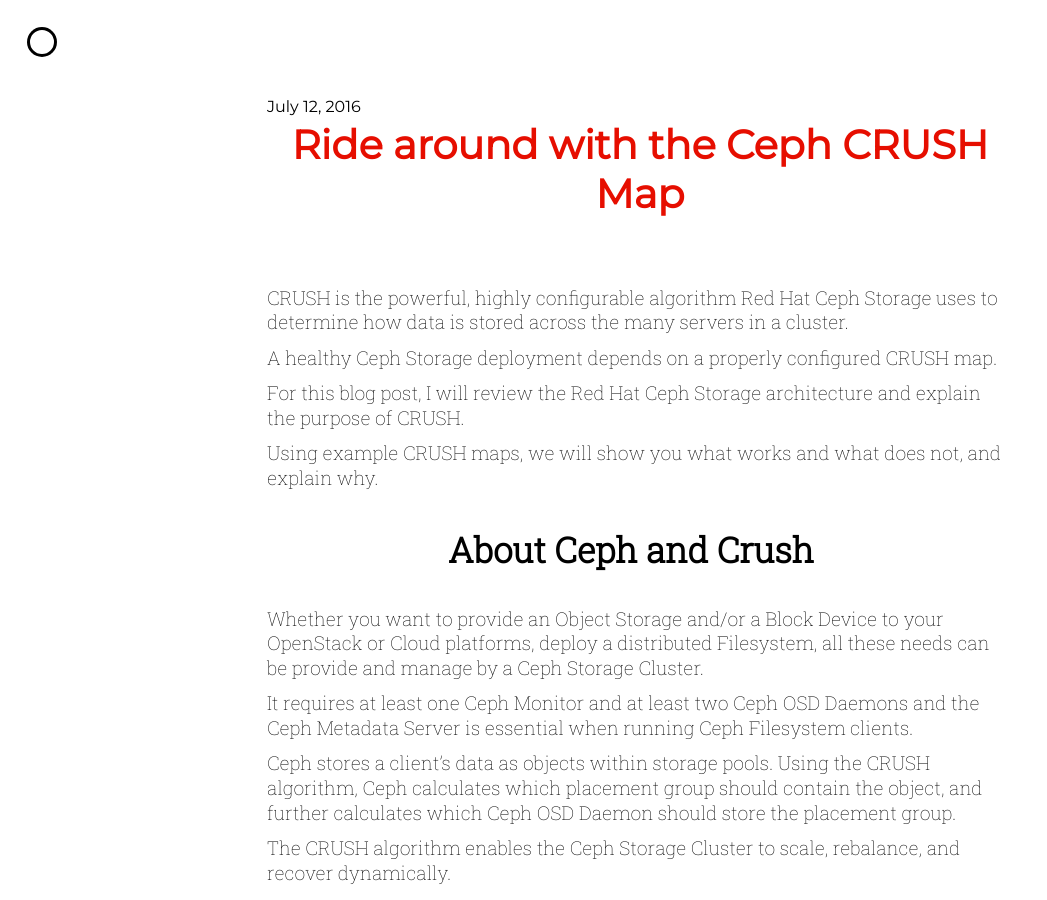
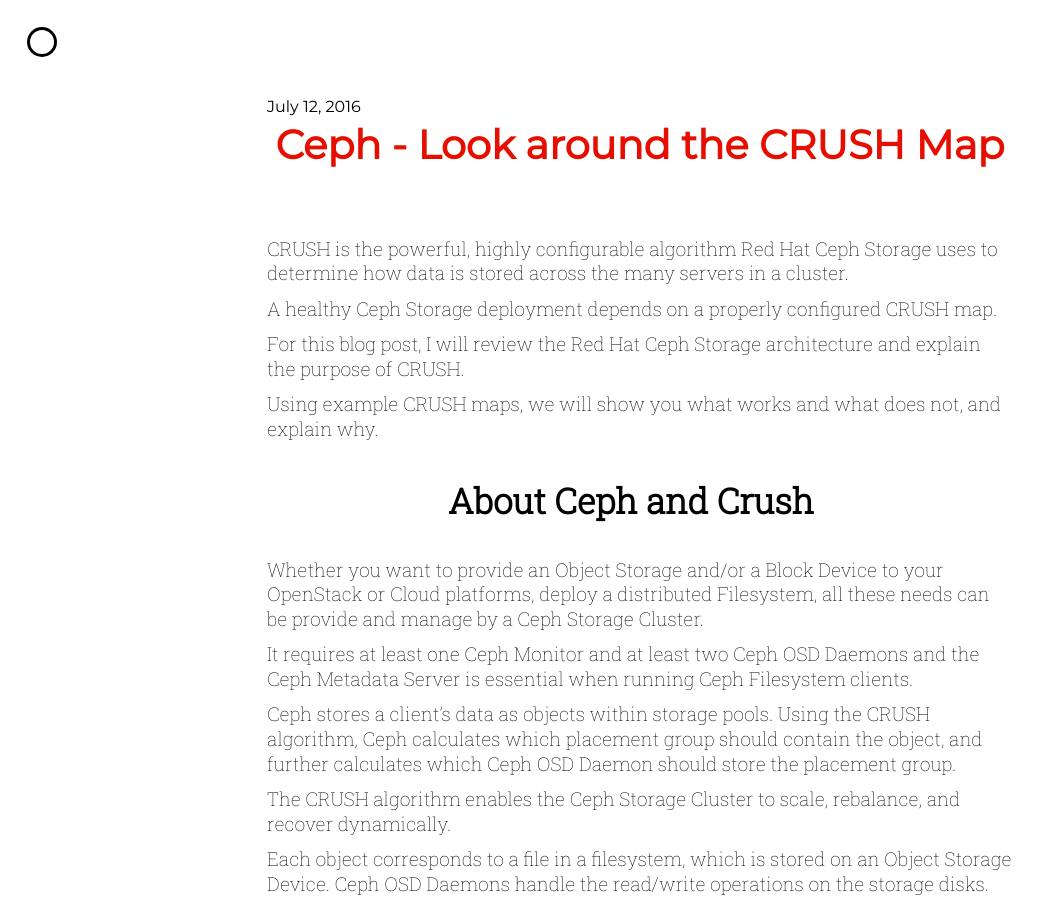
Before and after one commit to gchenuet/gchenuet.github.io, a Jekyll site: the page built from _posts/2016-07-12-ride-around-ceph-crush-map.markdown, in a window 1280 px wide and 900 px high. Shown: the whole window, without its empty margins (0-1047 px from the left). Built offline with Jekyll 4.4.1, drawn with Linux system fonts in a browser that asks for light colours; nearby versions of some CDN libraries.

Commit message:
Modifying post title

```diff
--- a/_posts/2016-07-12-ride-around-ceph-crush-map.markdown
+++ b/_posts/2016-07-12-ride-around-ceph-crush-map.markdown
@@ -1,6 +1,6 @@
 ---
 layout: post
-title:  "Ride around with the Ceph CRUSH Map"
+title:  "Ceph - Look around the CRUSH Map"
 date:   2016-07-12 12:00:51
 categories: Ceph pools osd crushmap rhcs block-storage object-storage filesystem
 tags: ceph pools osd crushmap rhcs block-storage object-storage filesystem
```
